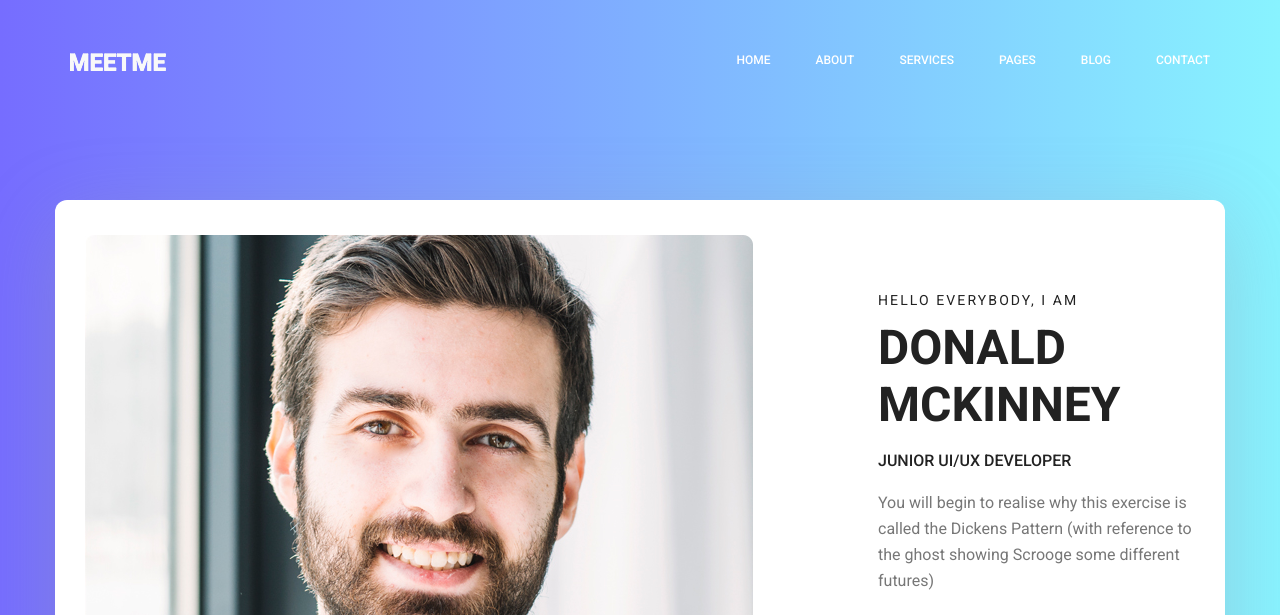
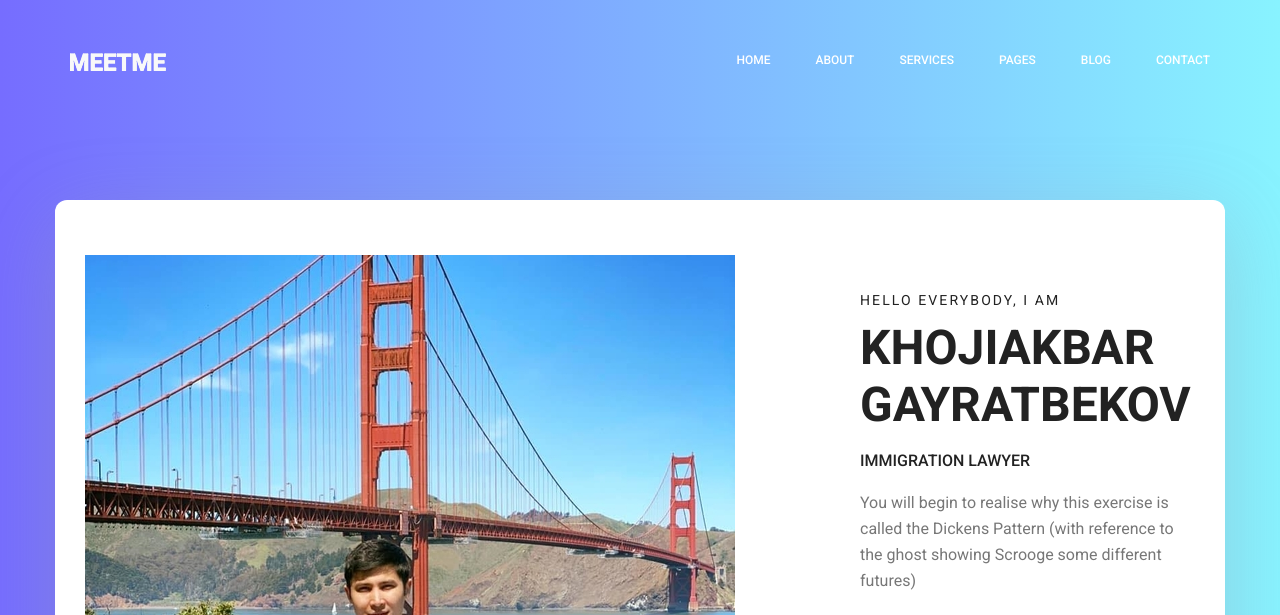
Before and after one commit to gayratbekov/gayratbekov.github.io, a plain HTML site: page index.html in a window 1280 px wide. Shown: the top 615 px of the page. Drawn offline with Linux system fonts and the light colour scheme; a script that the page names is missing; files whose address does not match are found by name; a web font is replaced by a local one.

Commit message:
Changed front image

```diff
--- a/index.html
+++ b/index.html
@@ -70,13 +70,13 @@
 					<div class="banner_content">
 						<div class="media">
 							<div class="d-flex">
-								<img src="./static/images/personal.jpg" alt="">
+								<img src="./static/images/gayratbekov.jpg" alt="">
 							</div>
 							<div class="media-body">
 								<div class="personal_text">
 									<h6>Hello Everybody, i am</h6>
-									<h3>Donald McKinney</h3>
-									<h4>Junior UI/UX Developer</h4>
+									<h3>Khojiakbar Gayratbekov</h3>
+									<h4>Immigration Lawyer</h4>
 									<p>You will begin to realise why this exercise is called the Dickens Pattern (with reference to the ghost showing Scrooge some different futures)</p>
 									<ul class="list basic_info">
 										<li><a href="https://preview.colorlib.com/theme/meetme/#"><i class="lnr lnr-calendar-full"></i> 31st December, 1992</a></li>
```
Also changed, not shown: static/images/gayratbekov.jpg (added), static/images/gayratbekov_originnal.jpg (added).
